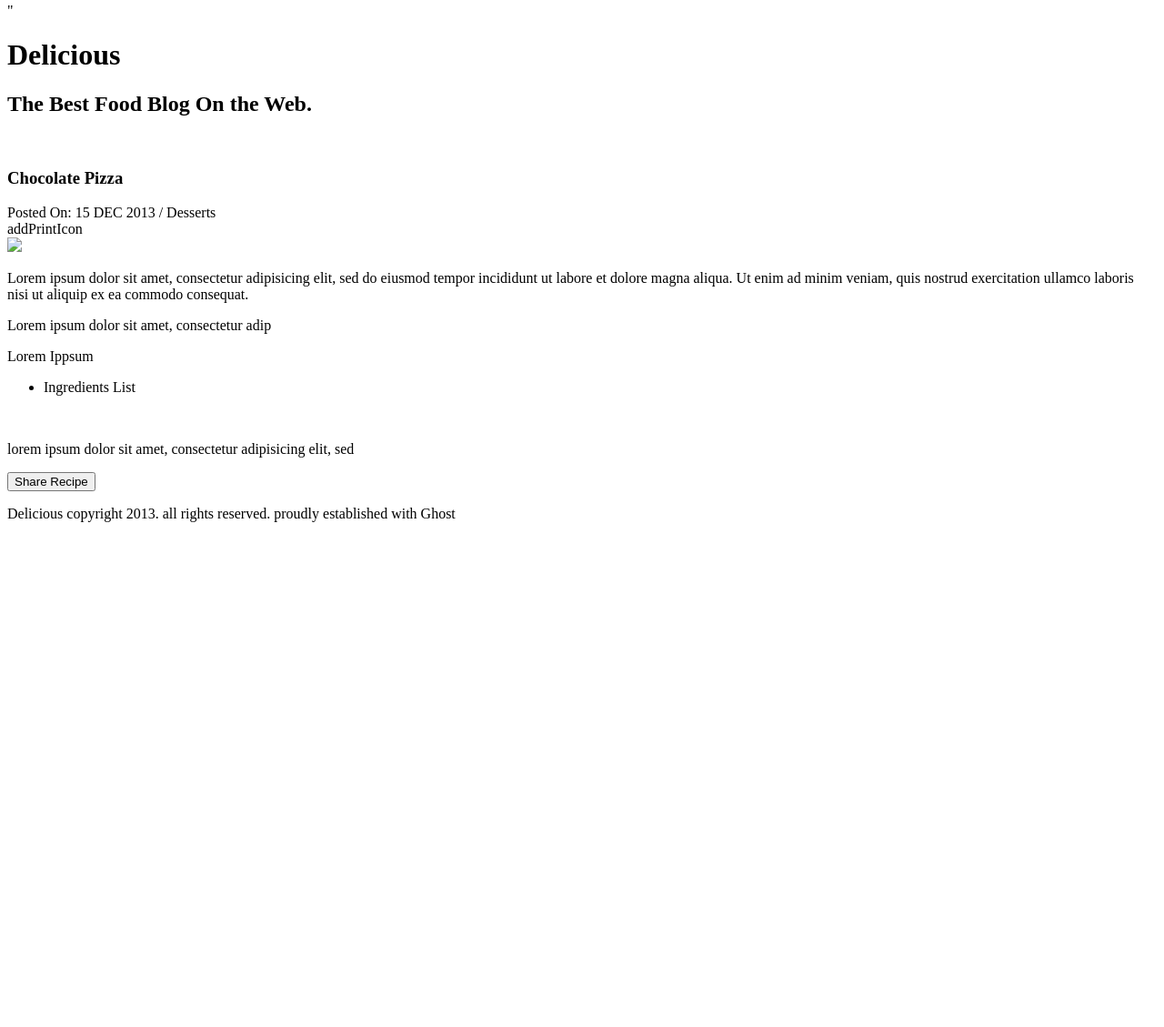
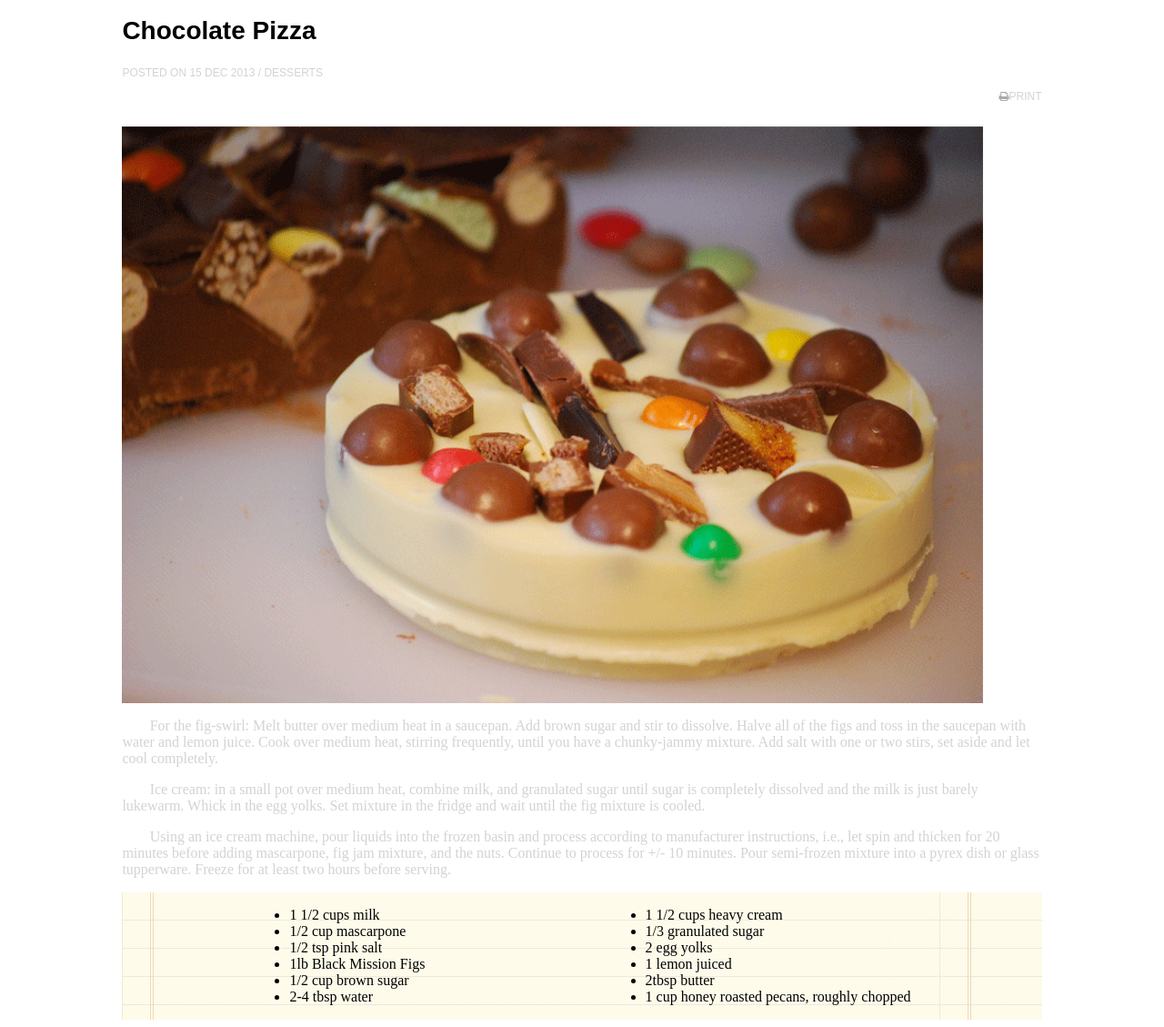
Before and after one commit to DocHolliday13x/chocolate-pizza, a plain HTML site: page index.html in a window 1280 px wide. Shown: the part 5-1134 px from the top of the page at 91% size. Before the commit the page ends 800 px from the top, so only its background shows below. Drawn offline with Linux system fonts and the light colour scheme.

Commit message:
body html and css

```diff
--- a/index.html
+++ b/index.html
@@ -4,38 +4,62 @@
   <meta charset="UTF-8">
   <meta http-equiv="X-UA-Compatible" content="IE=edge">
   <meta name="viewport" content="width=device-width, initial-scale=1.0">
+  <link rel="stylesheet" href="style.css">
   <title>Chocolate Pizza</title>
 </head>
 <body>
-  <header>
+  <!-- <header>
     <img src="img/logo.png" alt="">"
     <h1>Delicious</h1>
     <h2>The Best Food Blog On the Web.</h2>
     <img src = "img/social media links.png" alt="">
     <img src = "img/logo.png" alt="">
 
-  </header>
+  </header> -->
 
   <main>
-    <h3>Chocolate Pizza</h3>
-    <article>Posted On: 15 DEC 2013 / Desserts</article>
-    <article>addPrintIcon</article>
-    <img src = "img/hr-img.png.url"
-    <img src = "img/choco-pizza.png" id = "hero">
-    <p>Lorem ipsum dolor sit amet, consectetur adipisicing elit, sed do eiusmod tempor incididunt ut labore et dolore magna aliqua. Ut enim ad minim veniam, quis nostrud exercitation ullamco laboris nisi ut aliquip ex ea commodo consequat.</p>
-    <p>Lorem ipsum dolor sit amet, consectetur adip</p>
-    <p>Lorem Ippsum</p>
+    <section>
+        <h2>Chocolate Pizza</h2>
+        <article id="postedDate">
+            POSTED ON 15 DEC 2013 / DESSERTS
+        </article>
+        <article id="printSection">
+            <img  alt="printIcon" src = "img/print-icon.png">
+            <p>PRINT</p>
+        </article>
+    </section>
+    <section>
+        <img id = "chocolatePizza" alt="chocolatePizza" src = "img/choco-pizza.png">
+    </section>
+    <section>
+        <p id="par1">For the fig-swirl: Melt butter over medium heat in a saucepan. Add brown sugar and stir to dissolve. Halve all of the figs and toss in the saucepan with water and lemon juice. Cook over medium heat, stirring frequently, until you have a chunky-jammy mixture. Add salt with one or two stirs, set aside and let cool completely.</p>
+        <p id="par2">Ice cream: in a small pot over medium heat, combine milk, and granulated sugar until sugar is completely dissolved and the milk is just barely lukewarm. Whick in the egg yolks. Set mixture in the fridge and wait until the fig mixture is cooled.</p>
+        <p id="par3">Using an ice cream machine, pour liquids into the frozen basin and process according to manufacturer instructions, i.e., let spin and thicken for 20 minutes before adding mascarpone, fig jam mixture, and the nuts. Continue to process for +/- 10 minutes. Pour semi-frozen mixture into a pyrex dish or glass tupperware. Freeze for at least two hours before serving.</p>
+    </section>
 
-    <section>
-      <ul>
-        <li>Ingredients List</li>
+    <section id="listSection">
+      <ul id="list1">
+        <li>1 1/2 cups milk</li>
+        <li>1/2 cup mascarpone</li>
+        <li>1/2 tsp pink salt</li>
+        <li>1lb Black Mission Figs</li>
+        <li>1/2 cup brown sugar</li>
+        <li>2-4 tbsp water</li>
+      </ul>
+      <ul id="list2">
+        <li>1 1/2 cups heavy cream</li>
+        <li>1/3 granulated sugar</li>
+        <li>2 egg yolks</li>
+        <li>1 lemon juiced</li>
+        <li>2tbsp butter</li>
+        <li>1 cup honey roasted pecans, roughly chopped</li>
       </ul>
     </section>
 
 
   </main>
 
-  <footer>
+  <!-- <footer>
     <img src = "img/footer.png" alt = "">
     <img src = "img/vanpic" alt = "">
     <p>
@@ -44,7 +68,7 @@
     <button>Share Recipe</button>
     <img src = "img/logo.png" alt = "">
     <p>Delicious copyright 2013. all rights reserved. proudly established with Ghost</p>
-  </footer>
+  </footer> -->
 
 
 </body>
--- a/style.css
+++ b/style.css
@@ -0,0 +1,77 @@
+h2 {
+    text-align: left;
+    font-size: 175%;
+    font-family: 'Oswald', sans-serif;
+    font-weight: 800;
+    margin-left: 10%;
+    margin-right: auto;
+    padding-bottom: 0%;
+}
+
+#postedDate {
+    font-size: 75%;
+    font-family: 'Oswald', sans-serif;
+    display: flex;
+    justify-content: left;
+    align-items: center;
+    margin-left: 10%;
+    color: lightgray;
+}
+
+#printSection {
+    font-size: 75%;
+    font-family: 'Oswald', sans-serif;
+    display: flex;
+    justify-content: right;
+    align-items: center;
+    margin-right: 10%;
+    color: lightgray;
+}
+
+#chocolatePizza {
+    margin-top: 1%;
+    width: 75%;
+    display: block;
+    margin-left: 10%;
+    margin-right: 10%;
+}
+
+#par1 {
+    text-indent: 3%;
+    margin-left: 10%;
+    margin-right: 10%;
+    color: lightgray;
+}
+
+#par2 {
+    text-indent: 3%;
+    margin-left: 10%;
+    margin-right: 10%;
+    color: lightgray;
+}
+
+#par3 {
+    text-indent: 3%;
+    margin-left: 10%;
+    margin-right: 10%;
+    color: lightgray;
+}
+
+#list1 {
+    margin-left: 10%;
+    margin-right: 10%;
+}
+
+#list2 {
+    margin-left: 10%;
+    margin-right: 10%;
+}
+
+#listSection {
+    display: flex;
+    justify-content: center;
+    align-items: left;
+    margin-left: 10%;
+    margin-right: 10%;
+    background-image: url("img/list-bg.png");
+}
```
Also changed, not shown: img/print-icon.png (added).
